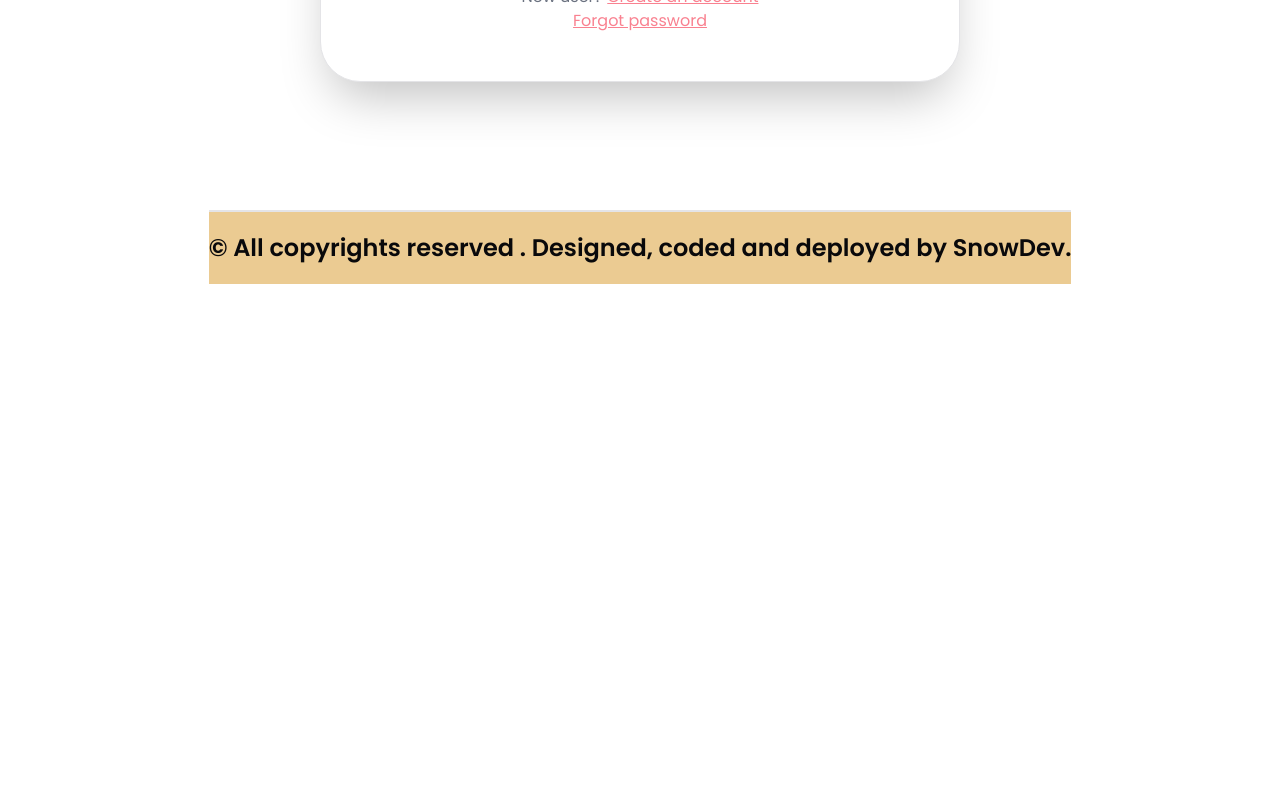
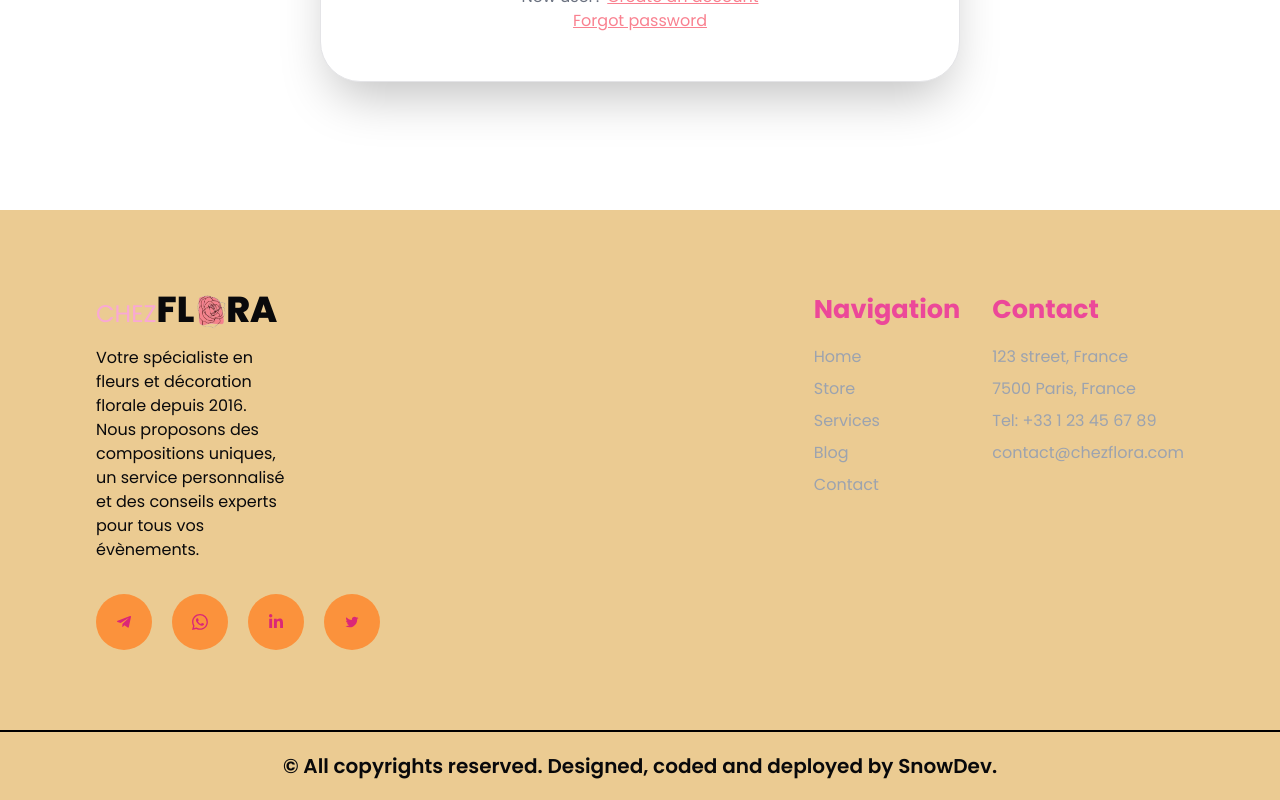
Before and after one commit to DimitriTedom/ChezFlora, a React (Vite) app in the folder client/: page /auth/login in a window 1280 px wide. Shown: the part 889-1689 px from the top of the page. Before the commit the page ends 1173 px from the top, so only its background shows below. Built offline with nearby package versions, Linux system fonts and the light colour scheme.

Commit message:
feat(client) : to see all changes, see git logs

```diff
--- a/client/src/components/Auth/AuthLayout.tsx
+++ b/client/src/components/Auth/AuthLayout.tsx
@@ -13,10 +13,10 @@ const AuthLayout = () => {
         <Outlet />
       </div>
       {/* footer component */}
-      <div>
+      <div className="z-[-10] w-full">
         <Footer />
       </div>
-      <div className="lg:hidden w-full">
+      <div className="lg:hidden w-full ">
         <HeaderSm />
       </div>
     </div>
--- a/client/src/components/Common/Contact/SocialIcons.tsx
+++ b/client/src/components/Common/Contact/SocialIcons.tsx
@@ -41,7 +41,7 @@ const SocialIcons: FC = () => (
         target="_blank"
         rel="noopener noreferrer"
         aria-label={ariaLabel}
-        className="bg-Maron rounded-full w-8 h-8 lg:w-12 lg:h-12 xl:w-14 xl:h-14 flex items-center justify-center text-pink-600 hover:bg-amber-500"
+        className="bg-orange-400 hover:bg-orange-500 rounded-full w-8 h-8 lg:w-12 lg:h-12 xl:w-14 xl:h-14 flex items-center justify-center text-pink-600"
       >
         <Icon />
       </a>
--- a/client/src/components/Common/Footer.tsx
+++ b/client/src/components/Common/Footer.tsx
@@ -1,14 +1,58 @@
+import SocialIcons from "./Contact/SocialIcons";
+import Logo from "./Logo";
+import FooterSubComponent from "../Footer/FooterSubComponent";
 
 const Footer = () => {
   return (
     <div className="w-full bg-Maron flex flex-col">
-        <div></div>
-        <div className="border-t-2 boder-t-black flex items-center justify-center py-5">
-            <h1 className="font-semibold text-2xl">© All copyrights reserved . Designed, coded and deployed by  <a href="#">SnowDev</a>. </h1>
+      <div className="flex flex-col lg:items-center px-4 py-6 gap-4 lg:justify-between lg:flex-row lg:px-[6rem] lg:py-[5rem]">
+        <div className="flex flex-col gap-8">
+          <div className="space-y-4">
+            <Logo />
+            <p className="lg:max-w-[12rem]">
+              Votre spécialiste en fleurs et décoration florale depuis 2016.
+              Nous proposons des compositions uniques, un service personnalisé
+              et des conseils experts pour tous vos évènements.
+            </p>
+          </div>
+          <SocialIcons />
         </div>
 
+        <div className="flex gap-8 self-start">
+          <FooterSubComponent
+            title="Navigation"
+            title1="Home"
+            title2="Store"
+            title3="Services"
+            title4="Blog"
+            title5="Contact"
+            to1="/shop/home"
+            to2="/shop/store"
+            to3="/shop/services"
+            to4="/shop/blog"
+            to5="/shop/contact"
+          />
+          <FooterSubComponent
+            title="Contact"
+            title1="123 street, France"
+            title2="7500 Paris, France"
+            title3="Tel: +33 1 23 45 67 89"
+            title4="contact@chezflora.com"
+            to1="#"
+            to2="#"
+            to3="#"
+            to4="#"
+          />
+        </div>
+      </div>
+      <div className="border-t-2 border-t-black flex items-center justify-center py-5">
+        <h1 className="text-[1rem] font-semibold lg:text-xl text-center">
+          © All copyrights reserved.
+          Designed, coded and deployed by <a href="#">SnowDev</a>.
+        </h1>
+      </div>
     </div>
-  )
-}
+  );
+};
 
-export default Footer
+export default Footer;
--- /dev/null
+++ b/client/src/components/Footer/FooterSubComponent.tsx
@@ -0,0 +1,45 @@
+import TitleComponent from "./title.Component";
+import SubTitleComponent from "./SubTitle.Component";
+
+interface FooterSubComponentProps {
+  title: string;
+  title1: string;
+  title2: string;
+  title3: string;
+  title4?: string;
+  title5?: string;
+  to1: string;
+  to2: string;
+  to3: string;
+  to4?: string;
+  to5?: string;
+}
+
+const FooterSubComponent = ({
+  title,
+  title1,
+  title2,
+  title3,
+  title4,
+  title5,
+  to1,
+  to2,
+  to3,
+  to4,
+  to5,
+}: FooterSubComponentProps) => {
+  return (
+    <div className="flex flex-col space-y-4">
+      <TitleComponent title={title} />
+      <div className="flex flex-col space-y-2">
+        <SubTitleComponent Subtitle={title1} to={to1} />
+        <SubTitleComponent Subtitle={title2} to={to2} />
+        <SubTitleComponent Subtitle={title3} to={to3} />
+        {title4 && <SubTitleComponent Subtitle={title4} to={to4} />}
+        {title5 && <SubTitleComponent Subtitle={title5} to={to5} />}
+      </div>
+    </div>
+  );
+};
+
+export default FooterSubComponent;
--- /dev/null
+++ b/client/src/components/Footer/SubTitle.Component.tsx
@@ -0,0 +1,18 @@
+import { Link } from "react-router-dom";
+
+interface SubTitleProps {
+  Subtitle?: string;
+  to?: string;
+}
+
+const SubTitleComponent = ({ Subtitle, to }: SubTitleProps) => {
+  return (
+    <Link to={to || "#"}>
+      <h6 className="font-normal hover:text-black text-gray-400">
+        {Subtitle}
+      </h6>
+    </Link>
+  );
+};
+
+export default SubTitleComponent;
--- /dev/null
+++ b/client/src/components/Footer/title.Component.tsx
@@ -0,0 +1,10 @@
+interface title {
+    title:string
+}
+const TitleComponent = ({title}:title) => {
+  return (
+    <h6 className="font-bold text-[1.6rem] text-pink-500">{title}</h6>
+  )
+}
+
+export default TitleComponent
```
